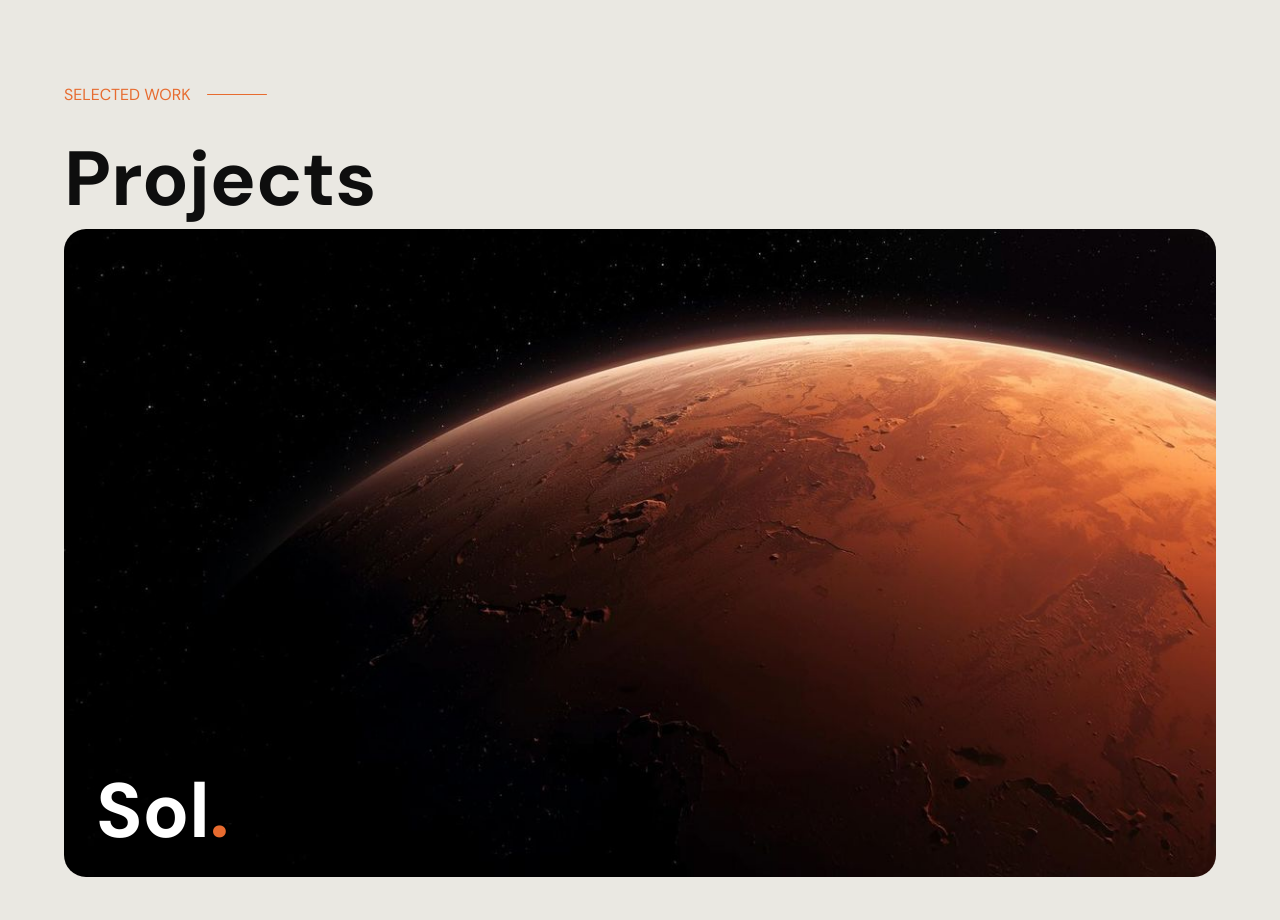
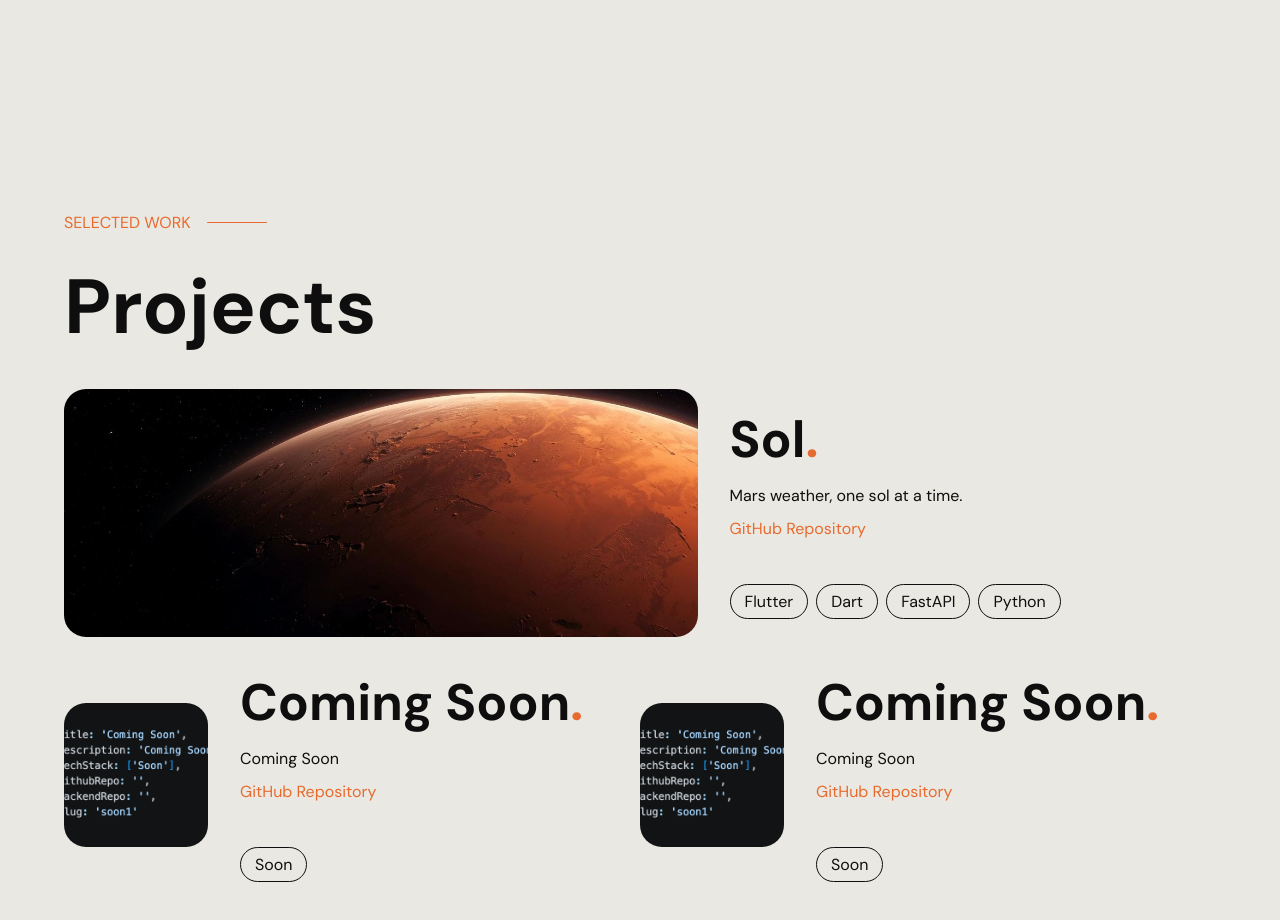
Before and after one commit to dimitrilahanas/portfolio-website-vite, a React (Vite) app: page / in a window 1280 px wide. Shown: the part 1720-2640 px from the top of the page. Built offline with nearby package versions, Linux system fonts and the light colour scheme.

Commit message:
add featured project and layout changes

```diff
--- a/index.css
+++ b/index.css
@@ -40,15 +40,19 @@ h1, h2, h3 {
 }
 
 h1 {
-    font-size: clamp(1rem, 15vw, 12rem);
+    font-size: clamp(2rem, 15vw, 12rem);
 }
 
 h2 {
-    font-size: clamp(1rem, 8vw, 10rem);
+    font-size: clamp(2rem, 8vw, 10rem);
 }
 
 h4 {
     font-size: clamp(2rem, 6vw, 8rem);
+}
+
+h5 {
+    font-size: clamp(2rem, 4vw, 8rem);
 }
 
 p {
--- a/src/components/ProjectCard.module.css
+++ b/src/components/ProjectCard.module.css
@@ -1,19 +1,44 @@
 .projectCardContent h4 {
-    color: white;
+    color: var(--text-color);
 }
 
-.ProjectCard {
-    position: relative;
+.projectCardContent {
+    display: flex;
+    flex-direction: column;
+    gap: 12px;
 }
 
 .ProjectCard img {
     border-radius: 22px;
-    width: 100%;
-    aspect-ratio: 16 / 9;
+    width: 25%;
+    aspect-ratio: 1 / 1;
+    object-fit: cover;
 }
 
-.projectCardContent {
-    position: absolute;
-    bottom: 1.3rem;
-    left: 2rem;
+.ProjectCard {
+    display: flex;
+    align-items: center;
+    gap: 2rem;
 }
+
+.ProjectCard a {
+    color: var(--accent-color);
+}
+
+.tech {
+    border: 0.9px solid;
+    padding: 6px 14px;
+    border-radius: 999px;
+
+}
+
+.featured img {
+    width: 55%;
+    aspect-ratio: 23 / 9;
+    object-fit: cover;
+}
+
+.techStack {
+    display: flex;
+    gap: 8px;
+}
--- a/src/components/ProjectCard.tsx
+++ b/src/components/ProjectCard.tsx
@@ -1,12 +1,20 @@
 import type { Project } from '../types/project.ts';
 import styles from './ProjectCard.module.css';
 
-function ProjectCard({ project }: {project: Project}) {
-    return <section className={styles.ProjectCard}>
-        <div className={styles.coverImage}><img src={`/projects/${project.slug}/cover.png`}/></div>
-            <section className={styles.projectCardContent}>
-                <h4>{project.title}<span className="accent">.</span></h4>
+function ProjectCard({ project, featured }: {project: Project, featured?: boolean}) {
+    return <section className={`${styles.ProjectCard} ${featured ? styles.featured : ''}`}>
+        <img src={`/projects/${project.slug}/cover.png`}/>
+
+        <section className={styles.projectCardContent}>
+            <h5>{project.title}<span className="accent">.</span></h5>
+            <p>{project.description}</p>
+            <a href={project.githubRepo}>GitHub Repository</a><br/>
+            <section className={styles.techStack}>
+                {project.techStack.map((tech) => (
+                    <span className={styles.tech}>{tech}</span>
+                ))}
             </section>
+        </section>
     </section>
 }
 
--- a/src/data/projects.ts
+++ b/src/data/projects.ts
@@ -10,6 +10,24 @@ const projects: Project[] = [
         slug: 'sol'
     },
 
+    {
+        title: 'Coming Soon',
+        description: 'Coming Soon',
+        techStack: ['Soon'],
+        githubRepo: '',
+        backendRepo: '',
+        slug: 'soon1'
+    },
+
+    {
+        title: 'Coming Soon',
+        description: 'Coming Soon',
+        techStack: ['Soon'],
+        githubRepo: '',
+        backendRepo: '',
+        slug: 'soon2'
+    },
+
 ]
 
 export default projects;
--- a/src/sections/Projects.module.css
+++ b/src/sections/Projects.module.css
@@ -1,3 +1,16 @@
+.Projects {
+    padding-top: clamp(4rem, 10vw, 10rem);
+}
+
+.Projects h4 {
+    padding-bottom: 2rem;
+}
+
+.projectsDisplay {
+    padding-top: 2rem;
+    display: flex;
+}
+
 .subHeading {
     padding-bottom: 1.5rem;
     display: flex;
--- a/src/sections/Projects.tsx
+++ b/src/sections/Projects.tsx
@@ -1,6 +1,8 @@
 import projects from '../data/projects';
 import styles from './Projects.module.css';
 import ProjectCard from '../components/ProjectCard';
+
+const [featuredProject, ...others] = projects;
 
 function Projects() {
     return <section id="projects" className={styles.Projects}>
@@ -8,8 +10,12 @@ function Projects() {
             <p className={`${styles.subHeading} accent`}>SELECTED WORK</p>
             <h4>Projects</h4>
 
-            <section className="projectsDisplay">
-                {projects.map((project) => (
+            <section className={styles.featuredProjects}>
+                <ProjectCard project={featuredProject} featured />
+            </section>
+
+            <section className={styles.projectsDisplay}>
+                {others.map((project) => (
                     <ProjectCard key={project.slug} project={project}/>
                 ))}
             </section>
```
Also changed, not shown: public/projects/soon1/cover.png (added), public/projects/soon2/cover.png (added).
